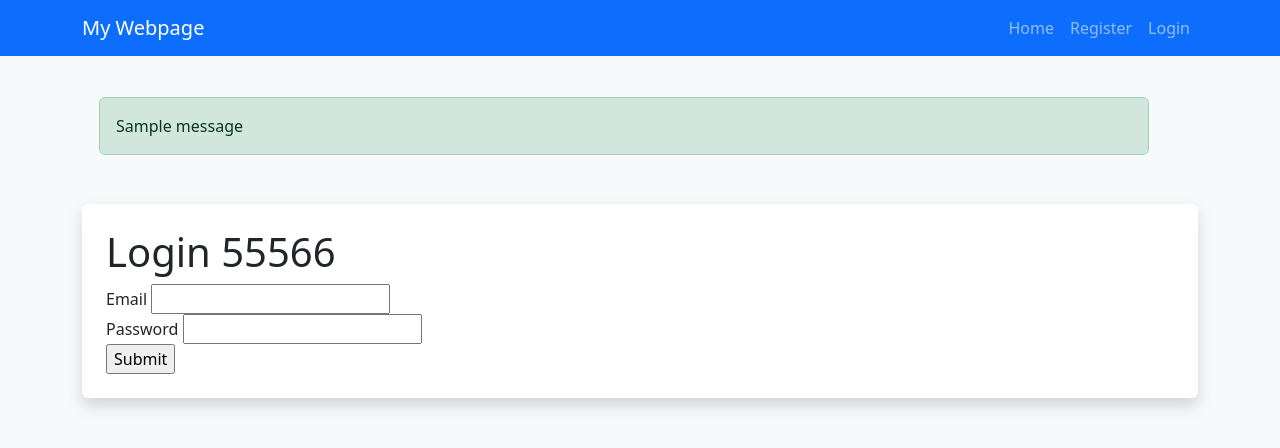
After one commit to 22f3002016/quiz-master-mad-1, a Flask app: page /login in a window 1280 px wide. The commit adds this page. Shown: the top 448 px of the page. Run offline with Flask 3, Linux system fonts and the light colour scheme; tables that the repository leaves empty hold one stand-in row (values such as "Sample post"); one stand-in notice (Sample message) is shown.

Commit message:
Implemented user registration and admin login functionality

```diff
--- a/controllers/__init__.py
+++ b/controllers/__init__.py
@@ -1,13 +1,19 @@
 from flask import Flask
 from flask_sqlalchemy import SQLAlchemy
+from flask_login import LoginManager
 
+# Initialize once, globally
 db = SQLAlchemy()
+login_manager = LoginManager()
 
 def create_app():
     app = Flask(__name__)
+    app.config['SECRET_KEY'] = 'your_secret_key'
     app.config['SQLALCHEMY_DATABASE_URI'] = "sqlite:///quiz_master.db"
     app.config['SQLALCHEMY_TRACK_MODIFICATIONS'] = False
 
     db.init_app(app)
+    login_manager.init_app(app)
+    login_manager.login_view = 'login'
 
     return app
--- /dev/null
+++ b/controllers/forms.py
@@ -0,0 +1,17 @@
+from flask_wtf import FlaskForm
+from wtforms import StringField, PasswordField, DateField, SubmitField, TextAreaField, SelectField, IntegerField, DateTimeLocalField
+from wtforms.validators import Email, Length, EqualTo, DataRequired
+
+class RegisterForm(FlaskForm):
+    username = StringField('Email', validators=[DataRequired(), Email()])
+    password = PasswordField('Password', validators=[DataRequired(), Length(min=8)])
+    confirm_password = PasswordField('Confirm Password', validators=[DataRequired(), EqualTo('password')])
+    fullname = StringField('Full Name')
+    qualification = StringField('Qualification')
+    dob = DateField('Date of Birth', format="%Y-%m-%d", validators=[DataRequired()])
+    submit = SubmitField('Submit')
+
+class LoginForm(FlaskForm):
+    username = StringField('Email', validators=[DataRequired(), Email()])
+    password = PasswordField('Password', validators=[DataRequired(), Length(min=8)])
+    submit = SubmitField('Submit')
--- a/controllers/routes.py
+++ b/controllers/routes.py
@@ -1,20 +1,108 @@
-from controllers import create_app, db  # Ensure db is imported
-from flask import render_template
+from controllers import create_app, db, login_manager
+from flask import render_template, redirect, flash, url_for, request
+from controllers.forms import RegisterForm, LoginForm
 from models.models import User, Subject, Chapter, Quiz, Question, Score
+from flask_login import login_user, login_required, logout_user, current_user
 
-app = create_app()  # Initialize Flask app
+app = create_app()
 
-@app.cli.command("db-create")  # Register CLI command
+# THIS IS CRUCIAL - define user_loader function here
+@login_manager.user_loader
+def load_user(user_id):
+    return User.query.get(int(user_id))
+
+# Rest of your routes remain the same
+@app.cli.command("db-create")
 def create_db():
-    """Creates the database tables"""
-    with app.app_context():  # Ensure the app context is active
+    with app.app_context():
         db.create_all()
-        print("Database Created")
+        #admindata
+
+        admin = User.query.filter_by(username="admin@quizmaster.com").first()
+        if not admin :
+            admin = User(
+                username="admin@quizmaster.com",
+                fullname = "Quiz Master Admin"
+                )
+            admin.set_password("admin123")
+            db.session.add(admin)
+            db.session.commit()
+            print("admin created")
+        else:
+            print("admin already there")
+        print("databse created")
+
+
+
 
 @app.route("/")
 def home():
     return render_template("home.html")
 
-@app.route("/about")
-def about():
-    return render_template("about.html")
+@app.route("/register", methods=['GET', 'POST'])
+def register():
+    form = RegisterForm()
+    if form.validate_on_submit():
+        user = User(
+            username=form.username.data,
+            fullname=form.fullname.data,
+            qualification=form.qualification.data,
+            dob=form.dob.data
+        )
+        user.set_password(form.password.data)
+        db.session.add(user)
+        db.session.commit()
+        flash('You were successfully registered')
+        return redirect(url_for('login'))
+    return render_template("register.html", form=form)
+
+@app.route("/login", methods=['GET', 'POST'])
+def login():
+    if current_user.is_authenticated:
+        return redirect(url_for('dashboard'))
+
+    form = LoginForm()
+    if form.validate_on_submit():
+        user = User.query.filter_by(username=form.username.data).first()
+        if user and user.check_password(form.password.data):
+            login_user(user)
+            return redirect(url_for('dashboard'))
+        flash("Invalid username or password")
+
+    return render_template("login.html", form=form)
+
+
+@app.route("/dashboard")
+@login_required
+def dashboard():
+    return render_template("dashboard.html", user=current_user)
+
+@app.route("/logout")
+@login_required
+def logout():
+    logout_user()
+    flash('You have been logged out')
+    return redirect(url_for('login'))
+
+@app.route("/admin/login",methods=['GET','POST'])
+def admin_login():
+    form=LoginForm()
+    if form.validate_on_submit():
+        user=User.query.filter_by(username="admin@quizmaster.com").first()
+        if user and user.username == form.username.data and user.check_password(form.password.data):
+            login_user(user)
+            flash("admin login successful")
+            return  redirect("/admin/dashboard")
+        else :
+            print("invalid username or password")
+
+    return render_template("admin/login.html",form=form)
+
+
+@app.route("/admin/dashboard")
+@login_required
+def admin_dashboard():
+    if current_user.username != "admin@quizmaster.com" :
+        flash("you do not access to this page")
+        return redirect(url_for("home"))
+    return render_template("admin/dashboard.html")
--- /dev/null
+++ b/controllers/templates/admin/dashboard.html
@@ -0,0 +1,4 @@
+{% extends "layout.html" %}
+{% block content %}
+<h1>Admin Dashboard</h1>
+{% endblock %}
--- /dev/null
+++ b/controllers/templates/layout.html
@@ -0,0 +1,69 @@
+<!doctype html>
+<html lang="en">
+  <head>
+    {% block head %}
+    <!-- Bootstrap CSS -->
+    <link href="https://cdn.jsdelivr.net/npm/bootstrap@5.3.2/dist/css/bootstrap.min.css" rel="stylesheet">
+
+    <!-- Custom CSS -->
+    <link rel="stylesheet" href="{{ url_for('static', filename='style.css') }}">
+
+    <title>{% block title %}My Webpage{% endblock %}</title>
+    {% endblock %}
+
+    <style>
+        .errors li {
+            color: red;
+        }
+        .flashes {
+            list-style: none;
+            padding: 0;
+        }
+        .flashes .error {
+            color: red;
+        }
+        .flashes .success {
+            color: green;
+        }
+    </style>
+  </head>
+  <body class="bg-light">
+
+    <!-- Navigation Bar -->
+    <nav class="navbar navbar-expand-lg navbar-dark bg-primary">
+      <div class="container">
+        <a class="navbar-brand" href="{{ url_for('home') }}">My Webpage</a>
+        <ul class="navbar-nav ms-auto">
+          <li class="nav-item">
+            <a class="nav-link" href="{{ url_for('home') }}">Home</a>
+          </li>
+          <li class="nav-item">
+            <a class="nav-link" href="{{ url_for('register') }}">Register</a>
+          </li>
+          <li class="nav-item">
+            <a class="nav-link" href="{{ url_for('login') }}">Login</a>
+          </li>
+        </ul>
+      </div>
+    </nav>
+
+    <div class="container mt-4">
+      <!-- Flash Messages -->
+      {% with messages = get_flashed_messages(with_categories=true) %}
+        {% if messages %}
+          <div class="alert alert-dismissible fade show" role="alert">
+            {% for category, message in messages %}
+              <div class="alert alert-{{ 'danger' if category == 'error' else 'success' }}">
+                {{ message }}
+              </div>
+            {% endfor %}
+          </div>
+        {% endif %}
+      {% endwith %}
+
+      <!-- Main Content -->
+      <div id="content" class="p-4 bg-white shadow rounded">{% block content %}{% endblock %}</div>
+    </div>
+
+  </body>
+</html>
--- /dev/null
+++ b/controllers/templates/login.html
@@ -0,0 +1,32 @@
+{% extends "layout.html" %}
+{% block title %}Login{% endblock %}
+{% block content %}
+<h1>Login  55566</h1>
+<form method="post">
+    {{ form.hidden_tag() }}
+    <div>
+        {{ form.username.label }} {{ form.username(size=20) }}
+        {% if form.username.errors %}
+            <ul class="errors">
+                {% for error in form.username.errors %}
+                <li>{{ error }}</li>
+                {% endfor %}
+            </ul>
+        {% endif %}
+    </div>
+    <div>
+        {{ form.password.label }} {{ form.password(size=20) }}
+        {% if form.password.errors %}
+            <ul class="errors">
+                {% for error in form.password.errors %}
+                <li>{{ error }}</li>
+                {% endfor %}
+            </ul>
+        {% endif %}
+    </div>
+
+    <div>
+        {{ form.submit }}
+    </div>
+</form>
+{% endblock %}
```
Also changed, not shown: controllers/templates/about.html (deleted, +0 -13 lines), controllers/templates/admin/login.html (added, +31 -0 lines), controllers/templates/dashboard.html (added, +9 -0 lines), controllers/templates/home.html (+5 -13 lines), controllers/templates/register.html (added, +78 -0 lines), models/models.py (+13 -1 lines).
